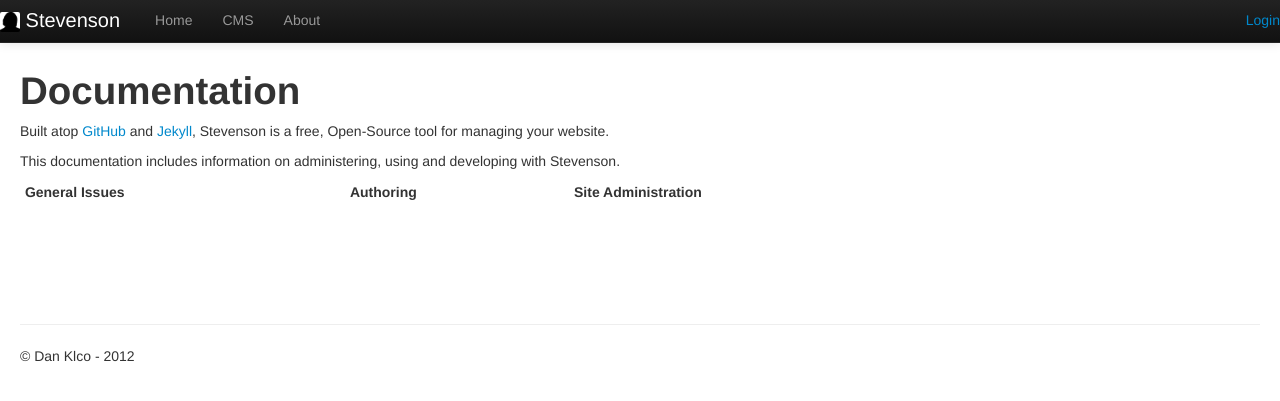
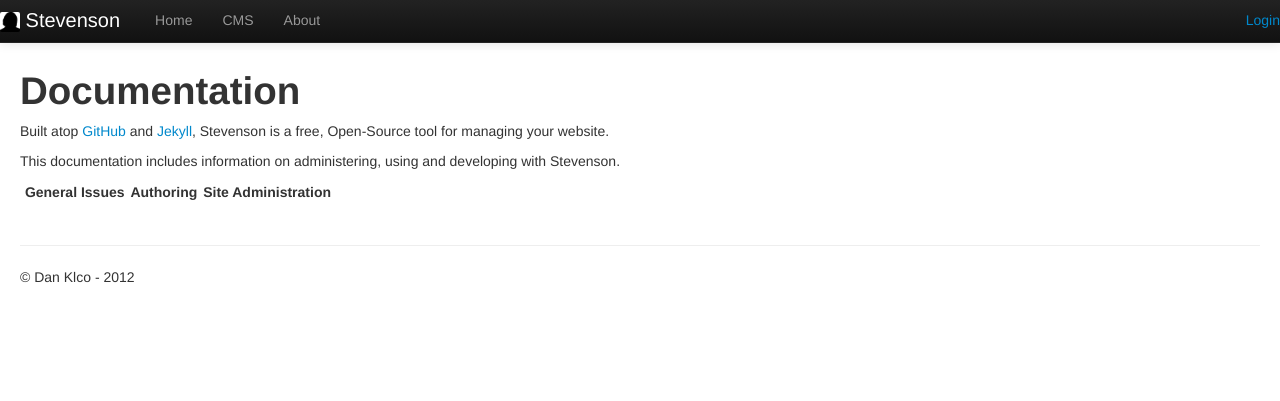
Before and after one commit to pmadril/CohortExEditor, a Jekyll site: the page built from docs.html, in a window 1280 px wide. Shown: the top 401 px of the page. Built offline with Jekyll 4.4.1, drawn with Linux system fonts in a browser that asks for light colours; nearby versions of some CDN libraries.

Commit message:
Updating docs.html

```diff
--- a/docs.html
+++ b/docs.html
@@ -10,7 +10,7 @@
 <h1>Documentation</h1>
 <p>Built atop <a href="http://github.com" target="_blank">GitHub</a>&nbsp;and <a href="http://jekyllrb.com" target="_blank">Jekyll</a>, Stevenson is a free, Open-Source tool for managing your website.</p>
 <p>This documentation includes information on administering, using and developing with Stevenson.&nbsp;</p>
-<table style="height: 123px;" width="961">
+<table>
 <thead>
 <tr>
 <td><strong>&nbsp;General Issues</strong></td>
```
